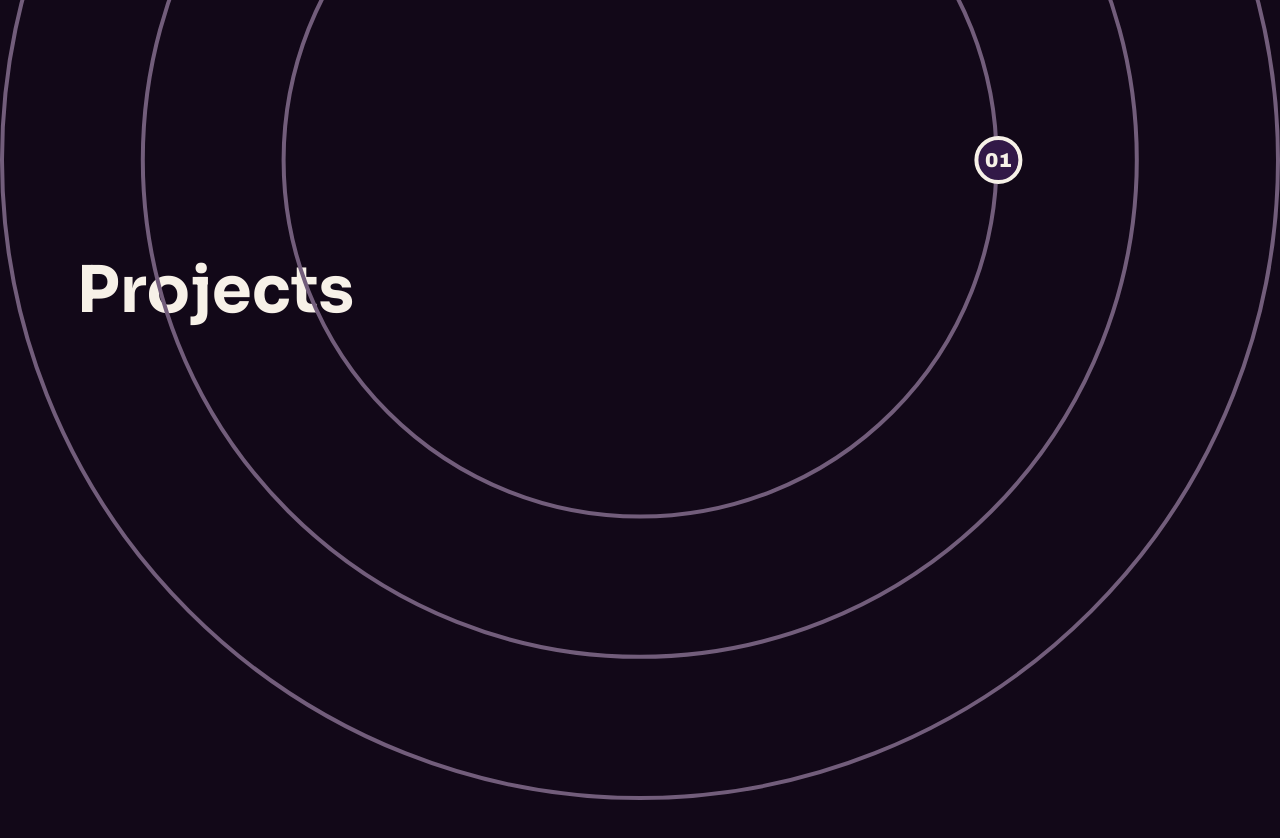
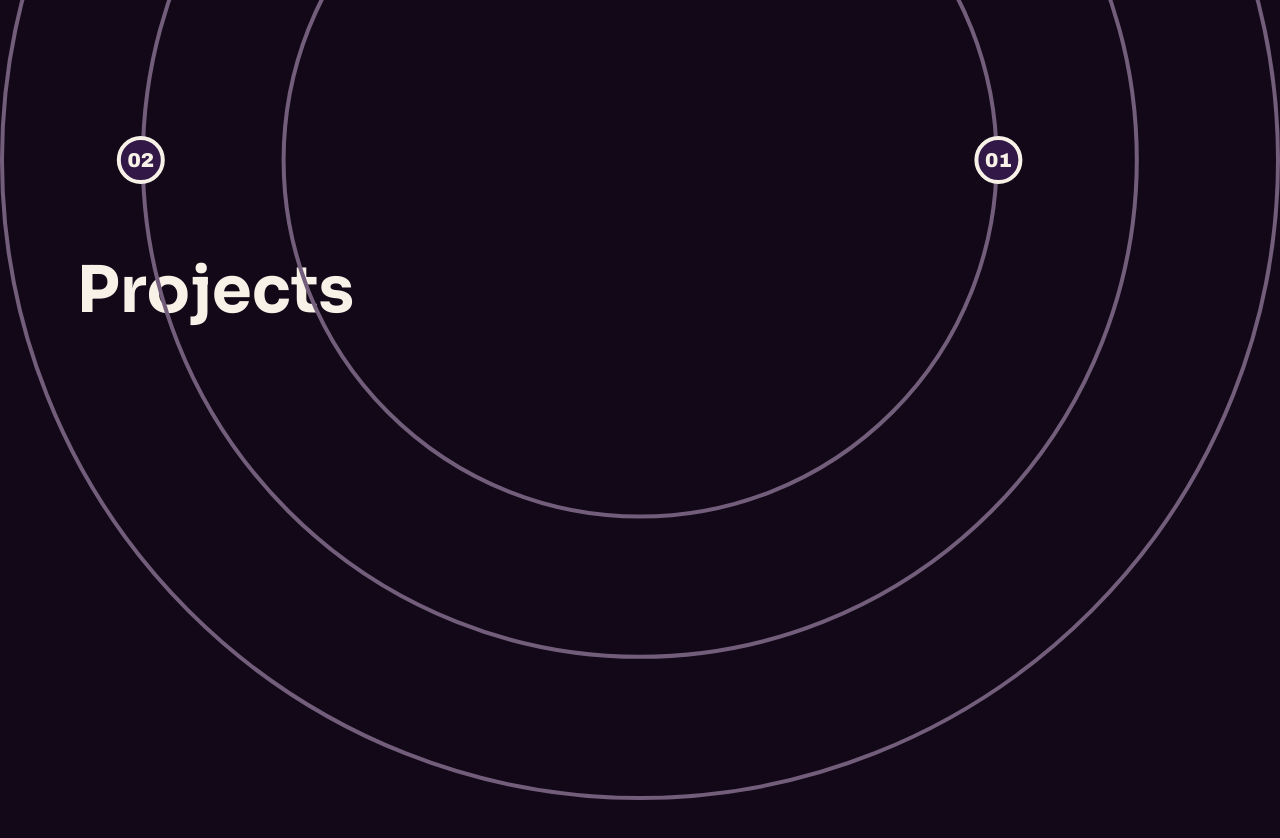
Before and after one commit to lingsongc/lingsongc.github.io, a React (Vite) app: page / in a window 1280 px wide. Shown: the part 3440-4278 px from the top of the page. Built offline with nearby package versions, Linux system fonts and the light colour scheme; a web font is replaced by a local one.

Commit message:
added another project

```diff
--- a/src/data/projects.ts
+++ b/src/data/projects.ts
@@ -11,5 +11,11 @@ export const projects: Project[] = [
         name: "Modulo",
         summary: "A cross-platform academic companion for students in Singapore, combining timetable parsing, task management, Google Drive sync, and gamified study sessions.",
         href: ""
+    },
+    {
+        id: "pneurelief",
+        name: "PneuRelief",
+        summary: "A smart under-cast sock and alternating bubble patch that detect and prevent pressure ulcers before they become dangerous, while providing control via an app",
+        href: ""
     }
 ];
```
